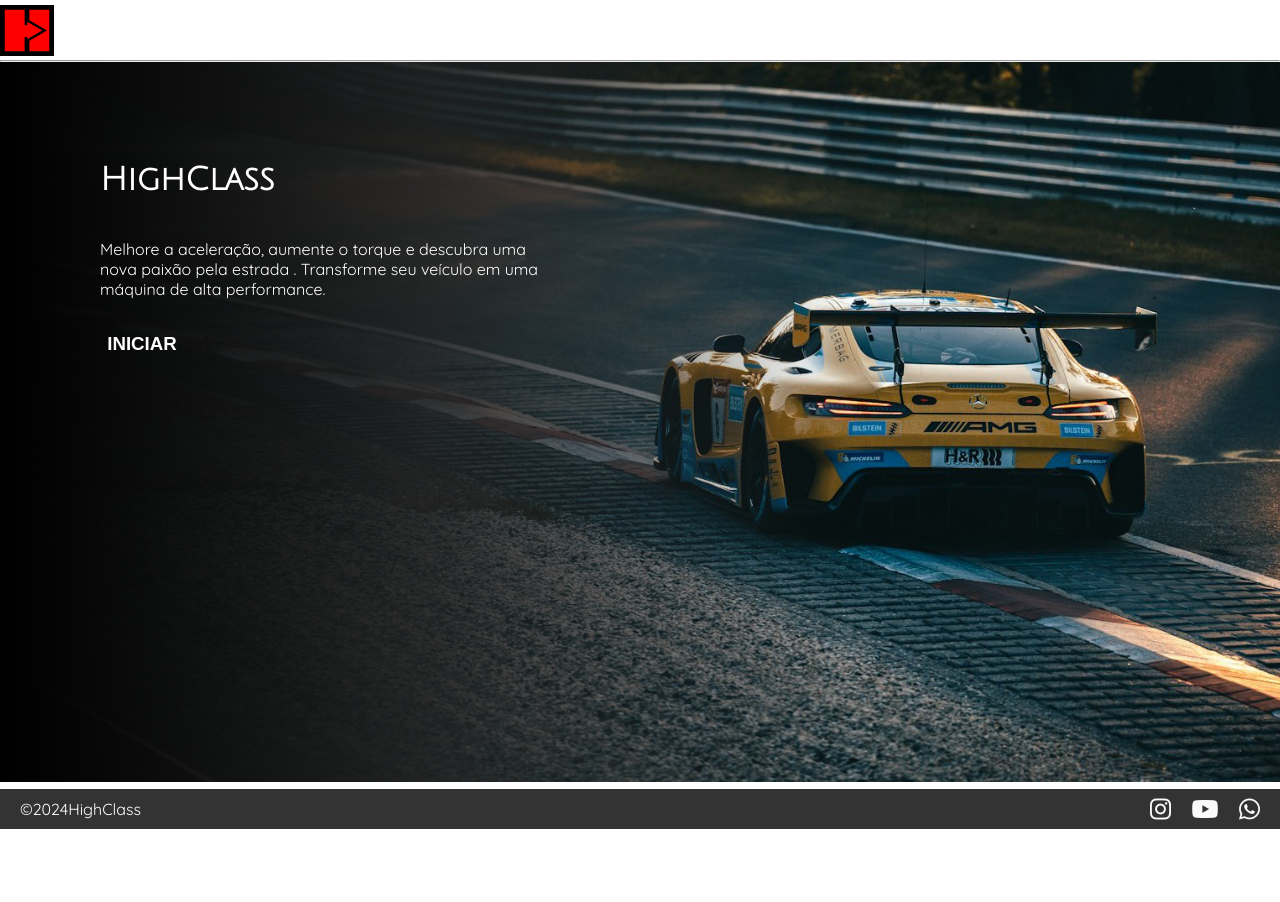
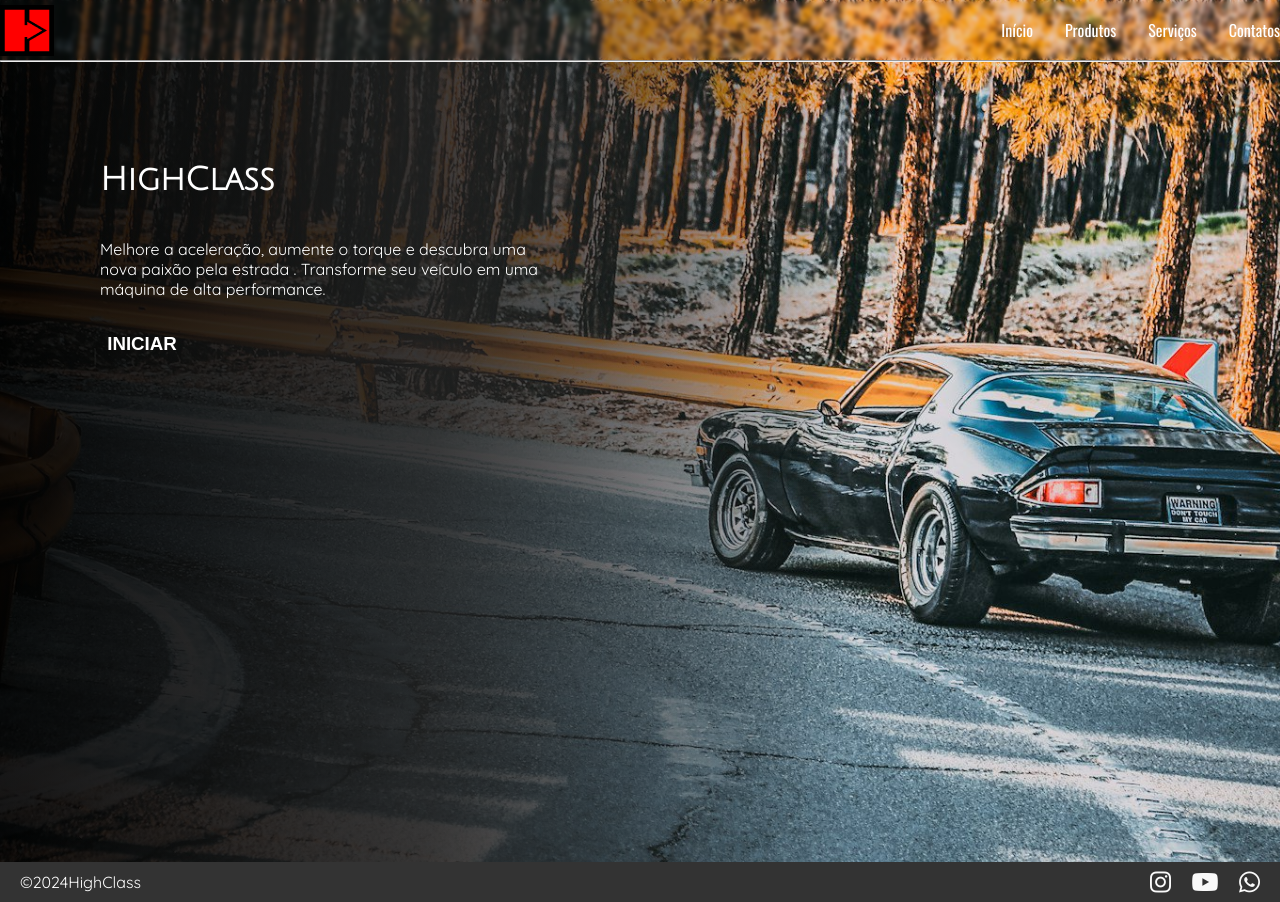
Before and after one commit to ArtGSF2007/primeiro-site, a plain HTML site: page index.html in a window 1280 px wide. Before the commit the page ends 829 px from the top, so only its background shows below. Drawn offline with nearby package versions, Linux system fonts and the light colour scheme.

Commit message:
mudança de index

```diff
--- a/cores.css
+++ b/cores.css
@@ -47,7 +47,7 @@ body {
 }
 
 footer {
-    margin-top: 7px;
+    margin-top: 0px;
     align-items: center;
     display: flex;
     justify-content: space-between;
@@ -95,10 +95,11 @@ footer a {
 header {
     width: 100%;
     height: 60px;
-    background-color: #00000000;
+    background-color: #33333300;
     display: flex;
     justify-content: center;
     align-items: center;
+    backdrop-filter: blur(2px);
 }
 
 nav {
@@ -176,6 +177,8 @@ menu {
 }
 
 .divisao {
+    margin-bottom: 120px;
+    margin-top: 30px;
     display: flex;
     justify-content: space-evenly
 }
@@ -195,8 +198,8 @@ menu {
 
 .imagem {
     width: 100%;
-    height: 720px;
-    background-image: linear-gradient(90deg, #000000, #202020dc, rgba(255, 255, 255, 0), #80808000), url(assets/background4.jpg);
+    height: 100vh;
+    background-image: linear-gradient(90deg, #000000ab, #202020a4, rgba(0, 0, 0, 0), #80808000);
     background-size: cover;
     color: white;
     display: flex;
@@ -282,6 +285,8 @@ menu {
 .contatos {
     display: flex;
     justify-content: space-around;
+    margin-top: 50px;
+    margin-bottom: 200px;
 }
 
 form {
@@ -350,3 +355,10 @@ input[type="submit"]:focus {
     padding: 100px;
     gap: 32px;
 }
+
+#back {
+    background-image: linear-gradient(90deg, #000000ab, #202020a4, rgba(0, 0, 0, 0), #80808000), url(assets/background6.jpg);
+    background-size: cover;
+    width: 100%;
+    height: 100%;
+}
--- a/index.html
+++ b/index.html
@@ -11,7 +11,7 @@
 
 </head>
 
-<body>
+<body id="back">
 
     <header>
         <nav>
```
Also changed, not shown: contatos.html (+0 -1 lines), assets/background3.png.jpg, assets/background5.jpg (added), assets/background6.jpg (added).
